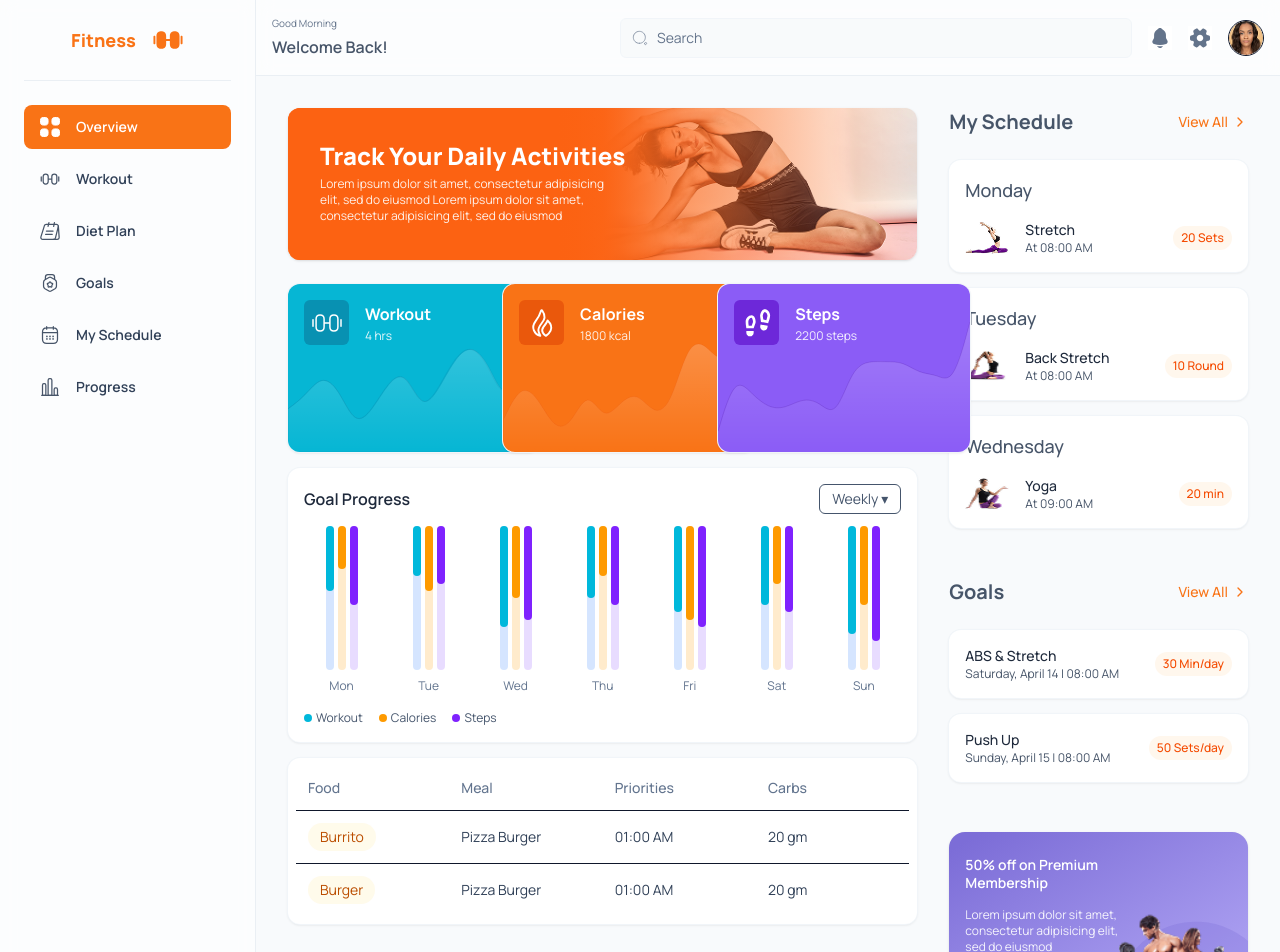
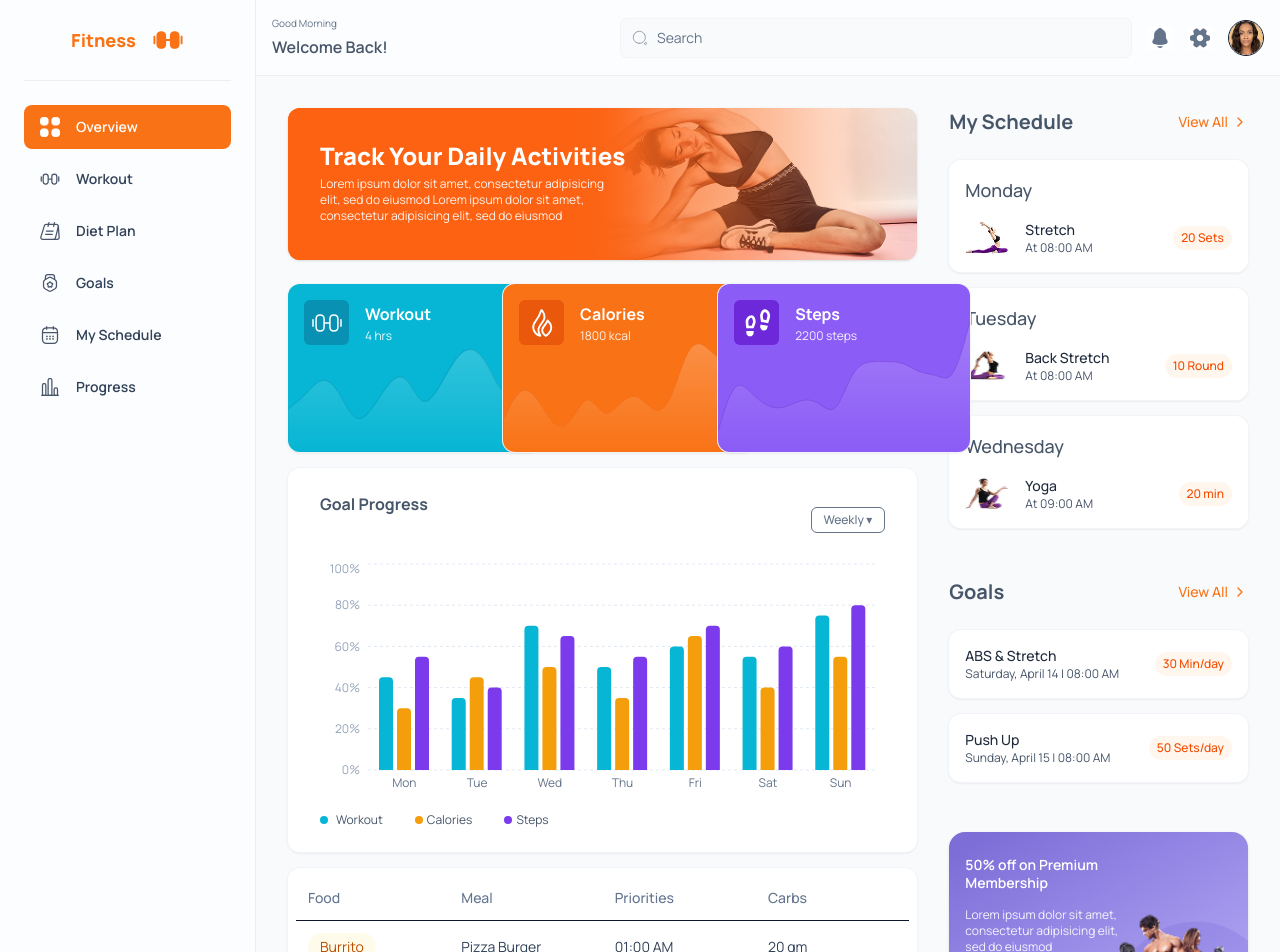
Before and after one commit to nipunrajk/fitness-dashboard, a React (Vite) app: page / in a window 1280 px wide. Shown: the top 952 px of the page. Built offline with nearby package versions, Linux system fonts and the light colour scheme.

Commit message:
Goal progress

```diff
--- a/package.json
+++ b/package.json
@@ -14,6 +14,7 @@
     "lucide-react": "^0.541.0",
     "react": "^19.1.1",
     "react-dom": "^19.1.1",
+    "recharts": "^3.1.2",
     "tailwindcss": "^4.1.12"
   },
   "devDependencies": {
--- a/src/components/chart/GoalProgress.tsx
+++ b/src/components/chart/GoalProgress.tsx
@@ -1,35 +1,104 @@
 import { chartData } from '../../data/mock';
+import {
+  ResponsiveContainer,
+  BarChart,
+  CartesianGrid,
+  XAxis,
+  YAxis,
+  Tooltip,
+  Bar,
+} from 'recharts';
 
-// Simple CSS bar chart for three series per day to avoid external deps
 export default function GoalProgress() {
   return (
-    <section className="rounded-xl bg-white p-4 shadow-sm ring-1 ring-slate-100">
-      <div className="mb-3 flex items-center justify-between">
-        <h3 className="text-base font-semibold text-slate-800">Goal Progress</h3>
-        <button className="rounded-md border px-3 py-1 text-sm text-slate-600">Weekly ▾</button>
+    <section className='rounded-xl bg-white px-8 py-6 shadow-sm ring-1 ring-slate-100'>
+      <div className='mb-3 flex items-center justify-between'>
+        <h3 className='text-base font-bold text-secondary mb-8'>
+          Goal Progress
+        </h3>
+        <button className='rounded-md border px-3 py-1 text-xs font-medium text-muted'>
+          Weekly ▾
+        </button>
       </div>
-      <div className="mt-2 grid grid-cols-7 gap-3">
-        {chartData.map((d) => (
-          <div key={d.day} className="flex flex-col items-center gap-2">
-            <div className="flex h-36 w-full items-end justify-center gap-1">
-              <div className="h-full w-2 rounded bg-blue-500/20">
-                <div style={{ height: `${d.workout}%` }} className="w-full rounded bg-cyan-500"></div>
-              </div>
-              <div className="h-full w-2 rounded bg-amber-500/20">
-                <div style={{ height: `${d.calories}%` }} className="w-full rounded bg-amber-500"></div>
-              </div>
-              <div className="h-full w-2 rounded bg-violet-500/20">
-                <div style={{ height: `${d.steps}%` }} className="w-full rounded bg-violet-600"></div>
-              </div>
-            </div>
-            <span className="text-xs text-slate-500">{d.day}</span>
-          </div>
-        ))}
+
+      <div className='h-60 w-full'>
+        <ResponsiveContainer width='100%' height='100%'>
+          <BarChart
+            data={chartData}
+            margin={{ top: 4, right: 8, left: -12, bottom: 0 }}
+          >
+            <CartesianGrid
+              stroke='#e2e8f0'
+              strokeDasharray='3 3'
+              vertical={false}
+            />
+            <XAxis
+              dataKey='day'
+              axisLine={false}
+              tickLine={false}
+              tick={{ fontSize: 12, fill: '#64748b' }}
+            />
+            <YAxis
+              domain={[0, 100]}
+              ticks={[0, 20, 40, 60, 80, 100]}
+              tickFormatter={(v) => `${v}%`}
+              axisLine={false}
+              tickLine={false}
+              tick={{ fontSize: 12, fill: '#94a3b8' }}
+            />
+            <Tooltip
+              cursor={{ fill: 'rgba(148,163,184,0.12)' }}
+              formatter={(value: number) => [`${value}%`, '']}
+              contentStyle={{ borderRadius: 8, border: '1px solid #e2e8f0' }}
+            />
+            <Bar
+              dataKey='workout'
+              name='Workout'
+              fill='#06b6d4'
+              barSize={14}
+              radius={[4, 4, 0, 0]}
+            />
+            <Bar
+              dataKey='calories'
+              name='Calories'
+              fill='#f59e0b'
+              barSize={14}
+              radius={[4, 4, 0, 0]}
+            />
+            <Bar
+              dataKey='steps'
+              name='Steps'
+              fill='#7c3aed'
+              barSize={14}
+              radius={[4, 4, 0, 0]}
+            />
+          </BarChart>
+        </ResponsiveContainer>
       </div>
-      <div className="mt-4 flex items-center gap-4 text-xs text-slate-600">
-        <div className="flex items-center gap-1"><span className="inline-block h-2 w-2 rounded-full bg-cyan-500"></span> Workout</div>
-        <div className="flex items-center gap-1"><span className="inline-block h-2 w-2 rounded-full bg-amber-500"></span> Calories</div>
-        <div className="flex items-center gap-1"><span className="inline-block h-2 w-2 rounded-full bg-violet-600"></span> Steps</div>
+
+      {/* Legend */}
+      <div className='mt-3 flex items-center gap-8 text-xs font-normal text-secondary'>
+        <div className='flex items-center gap-2'>
+          <span
+            className='inline-block h-2 w-2 rounded-full '
+            style={{ background: '#06b6d4' }}
+          ></span>{' '}
+          Workout
+        </div>
+        <div className='flex items-center gap-1'>
+          <span
+            className='inline-block h-2 w-2 rounded-full'
+            style={{ background: '#f59e0b' }}
+          ></span>{' '}
+          Calories
+        </div>
+        <div className='flex items-center gap-1'>
+          <span
+            className='inline-block h-2 w-2 rounded-full'
+            style={{ background: '#7c3aed' }}
+          ></span>{' '}
+          Steps
+        </div>
       </div>
     </section>
   );
```
Also changed, not shown: 1 other file (tests, documents, lock files or other folders).
